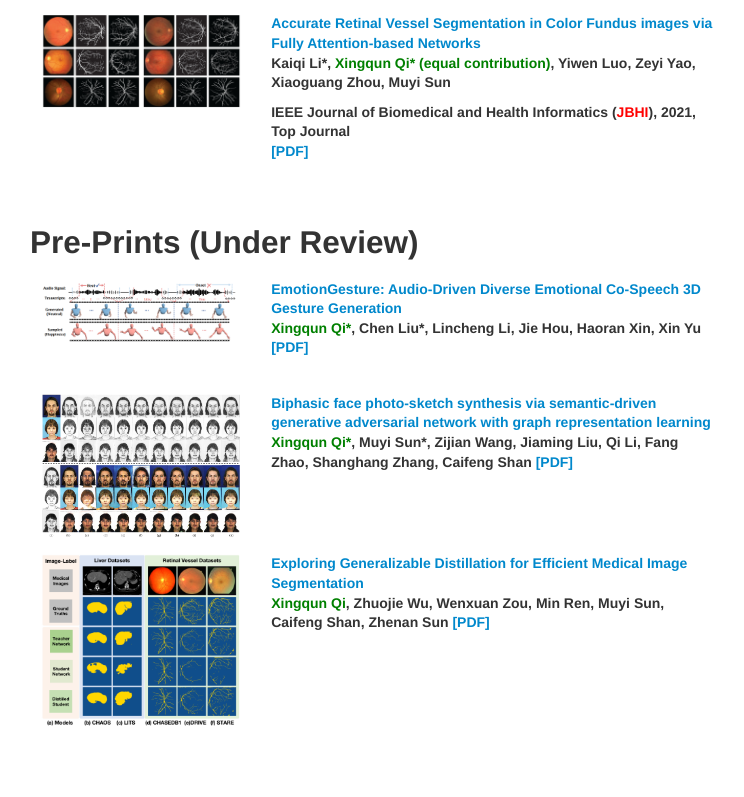
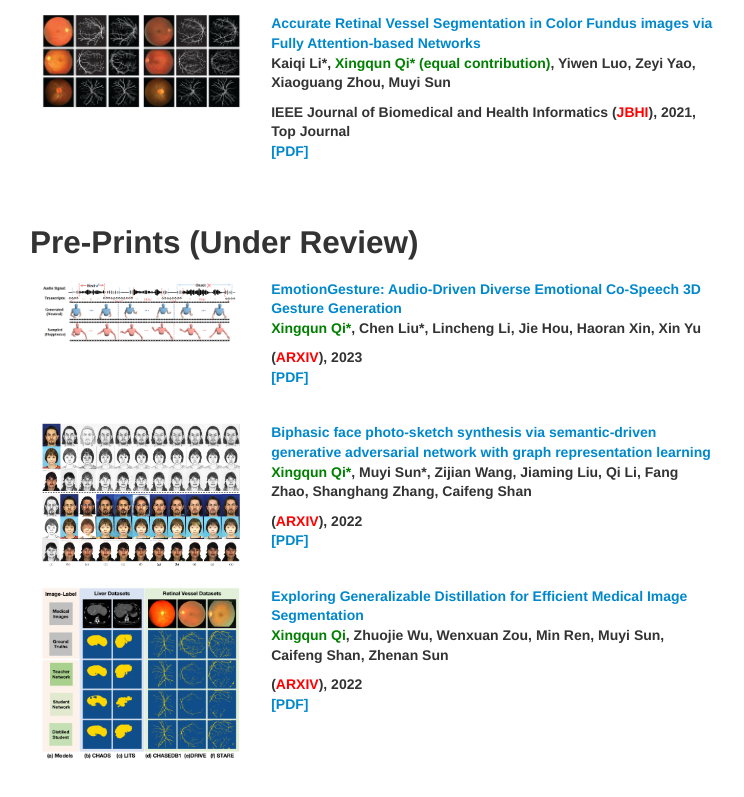
Before and after one commit to XingqunQi-lab/QXQPage, a plain HTML site: page index.html in a window 1280 px wide. Shown: the part 2386-3183 px from the top of the page, without its empty margins (260-1004 px from the left). Before the commit the page ends 3157 px from the top, so only its background shows below. Drawn offline with nearby package versions, Linux system fonts and the light colour scheme.

Commit message:
Update index.html

```diff
--- a/index.html
+++ b/index.html
@@ -426,7 +426,7 @@
           <p><a><b>EmotionGesture: Audio-Driven Diverse Emotional Co-Speech 3D Gesture Generation</b></a><br />
             <b><font color="Green">Xingqun Qi*</font></b>, Chen Liu*, Lincheng Li, Jie Hou, Haoran Xin, Xin Yu
           <!-- </p>European Conference on Computer Vision (<b><font color="Red">ECCV</font></b>), 2022 <br /><p> -->
-          <!-- <b><font color="Green">[Oral]</font></b>&nbsp;<br> -->
+          </p> (<b><font color="Red">ARXIV</font></b>), 2023 <br /><p>
             <a href='https://arxiv.org/pdf/2305.18891.pdf'>[PDF]</a>&nbsp;
             <!-- <a href='https://github.com/littlepure2333/APE'>[Code]</a>&nbsp; -->
             <!-- <a href='papers/CVPRW2020/CVPR20_EDLCV_Oral_15min.pdf'>[Slides]</a>&nbsp; -->
@@ -438,7 +438,7 @@
         <div>
           <p><a><b>Biphasic face photo-sketch synthesis via semantic-driven generative adversarial network with graph representation learning</b></a><br />
             <b><font color="Green">Xingqun Qi*</font></b>, Muyi Sun*, Zijian Wang, Jiaming Liu, Qi Li, Fang Zhao, Shanghang Zhang, Caifeng Shan
-          <!--</p>European Conference on Computer Vision (<b><font color="Red">ECCV</font></b>), 2022 <br /><p> -->
+            </p> (<b><font color="Red">ARXIV</font></b>), 2022 <br /><p>
             <!-- <b><font color="Green">[Poster]</font></b>&nbsp; -->
             <a href='https://arxiv.org/abs/2201.01592'>[PDF]</a>&nbsp;
             <!--<a href='https://github.com/Neural-video-delivery/EMT-Pytorch-ECCV2022'>[Code]</a>&nbsp;-->
@@ -451,7 +451,7 @@
         <div>
           <p><a><b>Exploring Generalizable Distillation for Efficient Medical Image Segmentation</b></a><br />
             <b><font color="Green">Xingqun Qi</font></b>, Zhuojie Wu, Wenxuan Zou, Min Ren, Muyi Sun, Caifeng Shan, Zhenan Sun
-          <!--</p>European Conference on Computer Vision (<b><font color="Red">ECCV</font></b>), 2022 <br /><p> -->
+            </p> (<b><font color="Red">ARXIV</font></b>), 2022 <br /><p>
             <!-- <b><font color="Green">[Poster]</font></b>&nbsp; -->
             <a href='https://arxiv.org/abs/2207.12995'>[PDF]</a>&nbsp;
             <!--<a href='https://github.com/Neural-video-delivery/EMT-Pytorch-ECCV2022'>[Code]</a>&nbsp;-->
```
